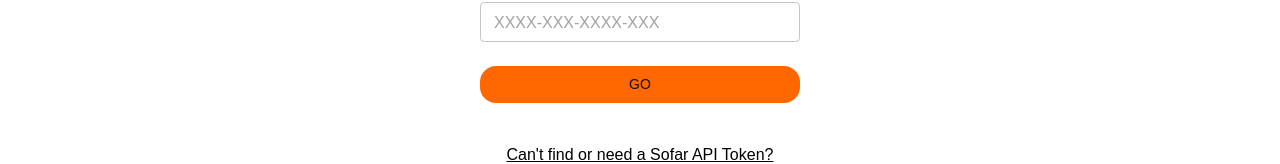
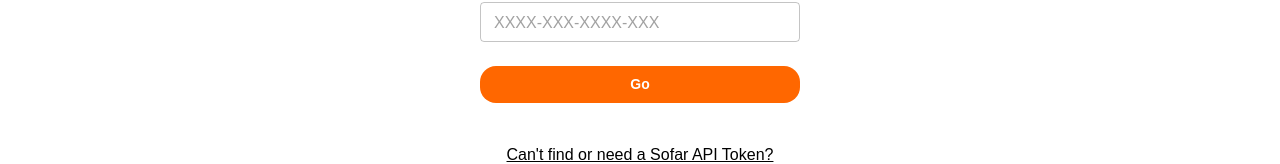
Before and after one commit to aqualinkorg/bristlemouth-explorer, a React (Vite) app: page / in a window 1280 px wide. Shown: the part 359-523 px from the top of the page. Built offline with nearby package versions, Linux system fonts and the light colour scheme.

Commit message:
Fix Go button

```diff
--- a/src/routes/Home/index.tsx
+++ b/src/routes/Home/index.tsx
@@ -88,9 +88,14 @@ function Home() {
             <Button
               color="primary"
               variant="contained"
+              style={{
+                color: 'white',
+                fontWeight: 'bold',
+                textTransform: 'none',
+              }}
               onClick={() => onTokenSubmit()}
             >
-              GO
+              Go
             </Button>
           </Stack>
           <Stack direction="column" alignItems="center" spacing={1}>
```
Also changed, not shown: 1 other file (tests, documents, lock files or other folders).
